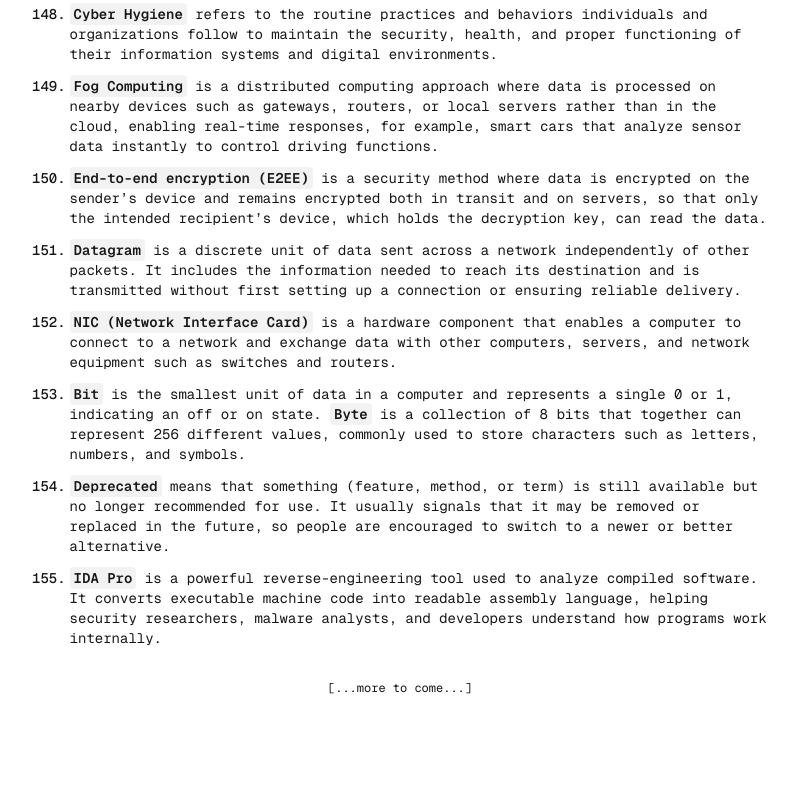
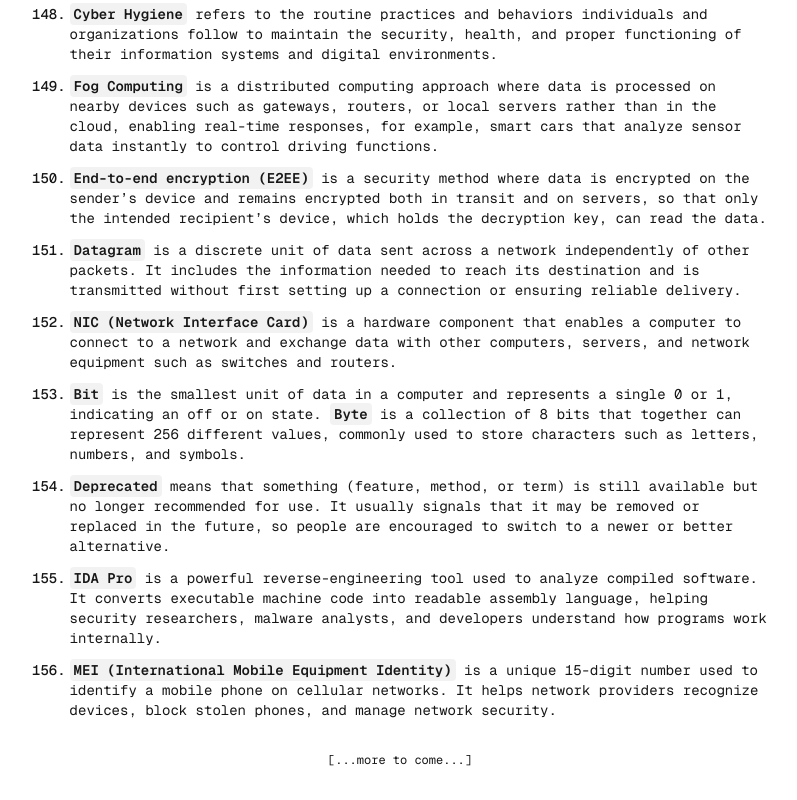
Before and after one commit to BrahimBoussada/mind-log, a Next.js app: page / in a window 1280 px wide. Shown: the part 10183-10983 px from the top of the page, without its empty margins (240-1037 px from the left). Before the commit the page ends 10911 px from the top, so only its background shows below. Built offline with nearby package versions, Linux system fonts and the light colour scheme.

Commit message:
log:28-01-2026

```diff
--- a/src/app/page.tsx
+++ b/src/app/page.tsx
@@ -1515,6 +1515,16 @@ export default function Home() {
           </Text>
         </Note>
 
+        <Note>
+          <N>156.</N>
+          <Text>
+            <Key>MEI (International Mobile Equipment Identity)</Key> is a unique
+            15-digit number used to identify a mobile phone on cellular
+            networks. It helps network providers recognize devices, block stolen
+            phones, and manage network security.
+          </Text>
+        </Note>
+
         {/* --- end --- */}
       </NoteWrapper>
 
```
